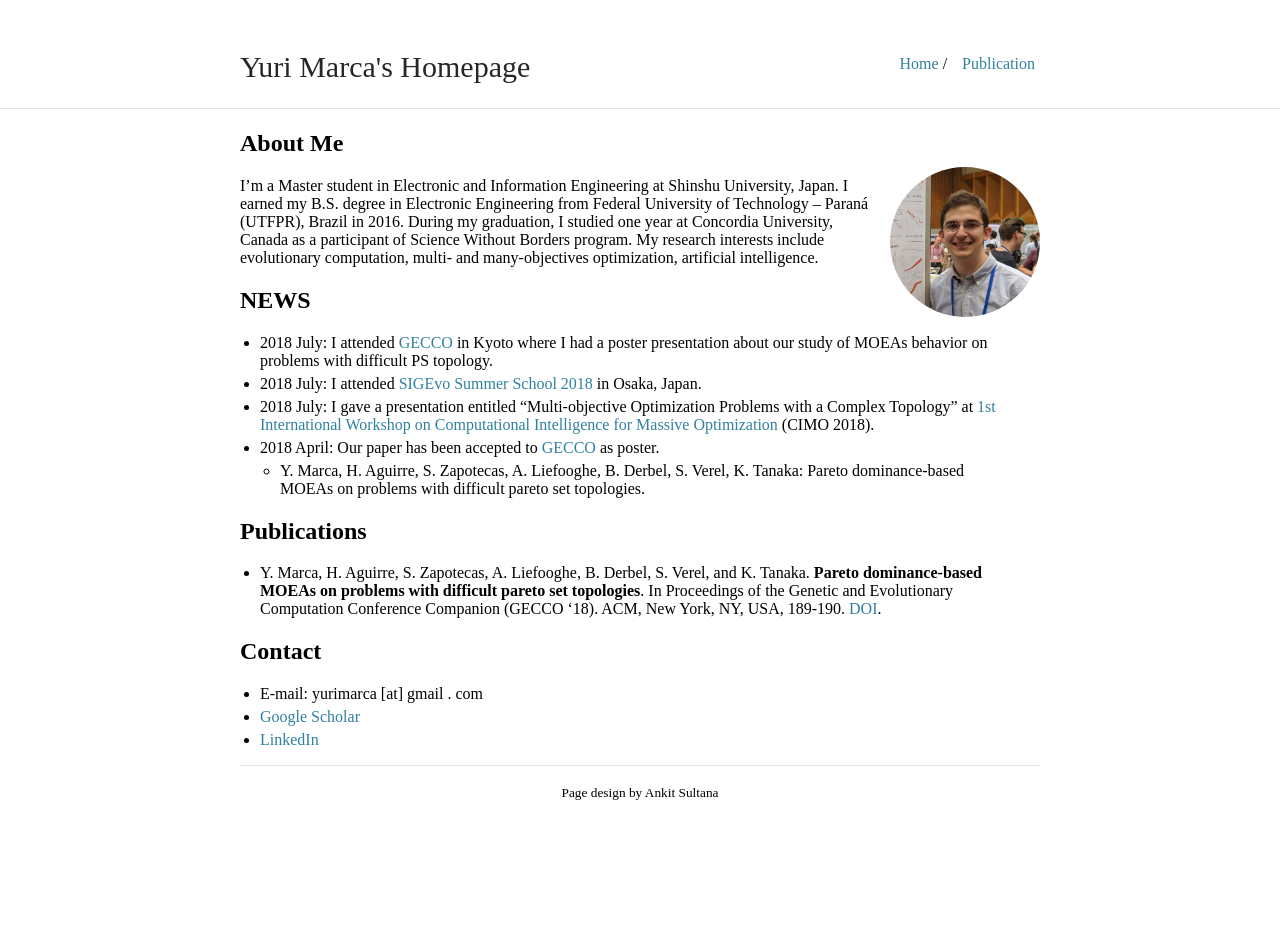
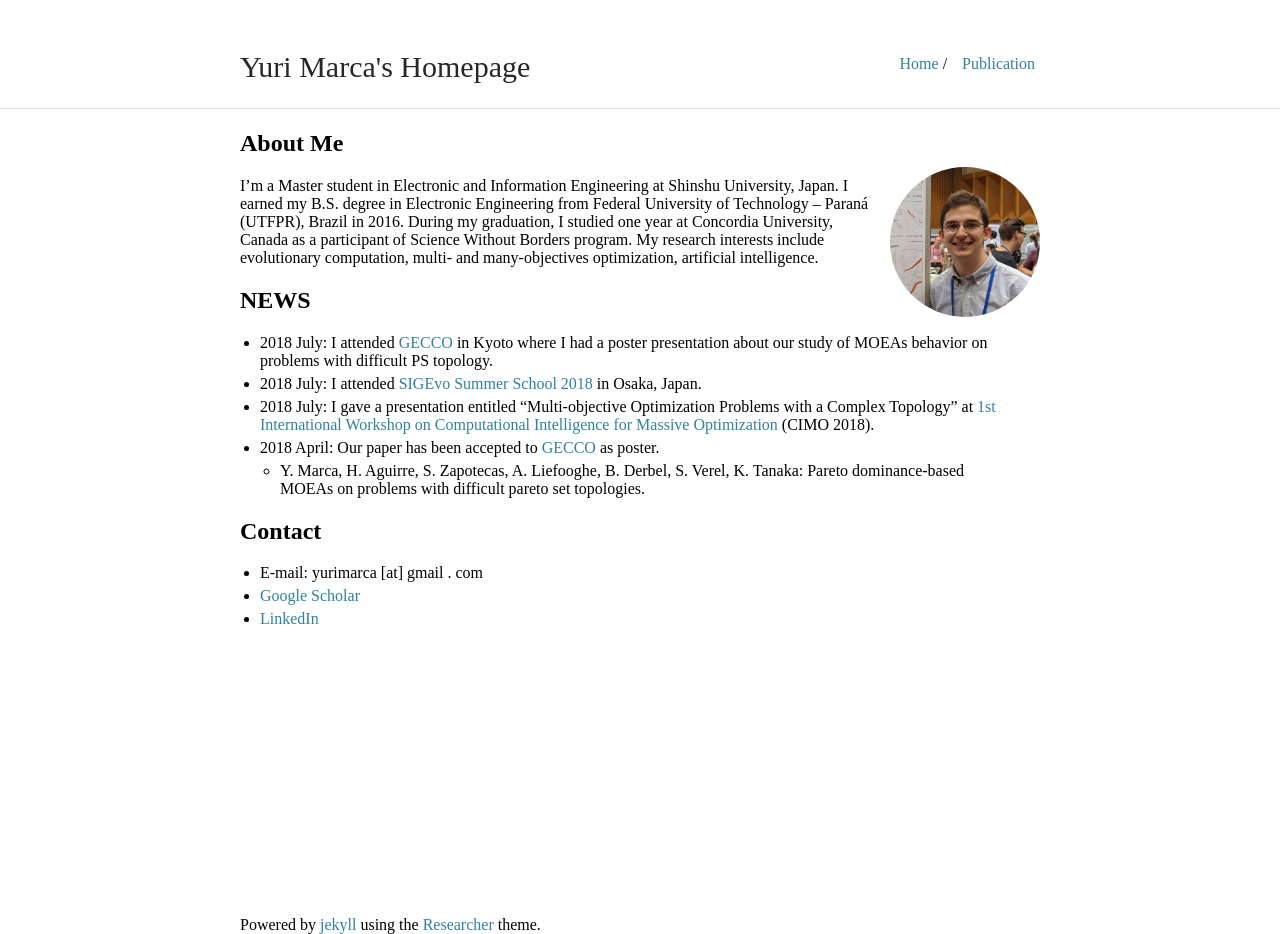
Before and after one commit to yurimarca/yurimarca.github.io, a Jekyll site: the page built from index.md, in a window 1280 px wide. Built offline with Jekyll 4.4.1, drawn with Linux system fonts in a browser that asks for light colours; before the commit the page ends 900 px from its top, so only the background shows below that.

Commit message:
various changes

```diff
--- a/_config.yml
+++ b/_config.yml
@@ -6,10 +6,6 @@
 
 tracking_id: #
 
-footer: yes
-footer_url: "https://github.com/bk2dcradle"
-footer_text: "Page design by Ankit Sultana"
-
 sass:
     style: compressed
 sass_dir: _sass
--- a/_layouts/default.html
+++ b/_layouts/default.html
@@ -75,19 +75,14 @@
         <hr>
         {% if page.is_contact == true %}
             <div class="container content contact">
+                {{ content }}
+            </div>
         {% else %}
             <div class="container content">
+                {{ content }}
+            </div>
         {% endif %}
-                {{ content }}
-				{% if site.footer == true %}
-					<hr />
-					<p style="text-align: center; margin-bottom: 10px">
-					<a href="{{ site.footer_url }}" style="color: black"><small>{{ site.footer_text }}</small></a>
-					</p>
-				{% endif %}
-            </div>
-    </div>
-    {% if site.tracking_id %}
+</div>    {% if site.tracking_id %}
         <script>
           (function(i,s,o,g,r,a,m){i['GoogleAnalyticsObject']=r;i[r]=i[r]||function(){
           (i[r].q=i[r].q||[]).push(arguments)},i[r].l=1*new Date();a=s.createElement(o),
@@ -99,4 +94,7 @@
     {% endif %}
 </body>
 <footer>
+  <div class="container">
+    <p class="center-text"> Powered by <a href="https://jekyllrb.com">jekyll</a> using the <a href="http://jekyllthemes.org/themes/researcher">Researcher</a> theme.</p>
+  </div>
 </footer>
--- a/index.md
+++ b/index.md
@@ -17,10 +17,6 @@
 * 2018 April: Our paper has been accepted to [GECCO](http://gecco-2018.sigevo.org/) as poster.
   * Y. Marca, H. Aguirre, S. Zapotecas, A. Liefooghe, B. Derbel, S. Verel, K. Tanaka: Pareto dominance-based MOEAs on problems with difficult pareto set topologies.
 
-## Publications
-
-*  Y. Marca, H. Aguirre, S. Zapotecas, A. Liefooghe, B. Derbel, S. Verel, and K. Tanaka. **Pareto dominance-based MOEAs on problems with difficult pareto set topologies**. In Proceedings of the Genetic and Evolutionary Computation Conference Companion (GECCO '18). ACM, New York, NY, USA, 189-190. [DOI](https://doi.org/10.1145/3205651.3205746).
-
 ## Contact
 
 * E-mail: yurimarca [at] gmail . com
```
